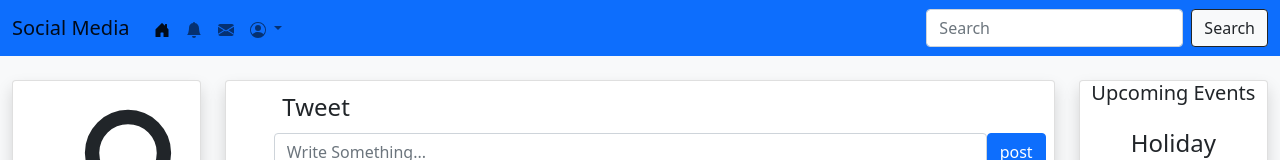
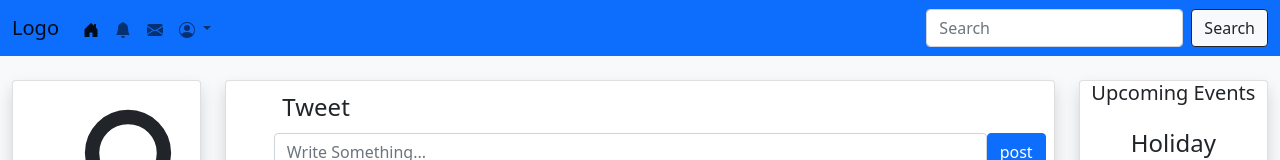
Before and after one commit to ryanf27/media-social-template, a plain HTML site: page index.html in a window 1280 px wide. Shown: the top 160 px of the page. Drawn offline with nearby package versions, Linux system fonts and the light colour scheme.

Commit message:
update logo

```diff
--- a/index.html
+++ b/index.html
@@ -21,7 +21,7 @@
       <!-- nabvar -->
       <nav class="navbar navbar-expand-lg navbar-light bg-primary">
         <div class="container-fluid">
-          <a class="navbar-brand" href="#">Social Media</a>
+          <a class="navbar-brand" href="#">Logo</a>
           <button
             class="navbar-toggler"
             type="button"
```
